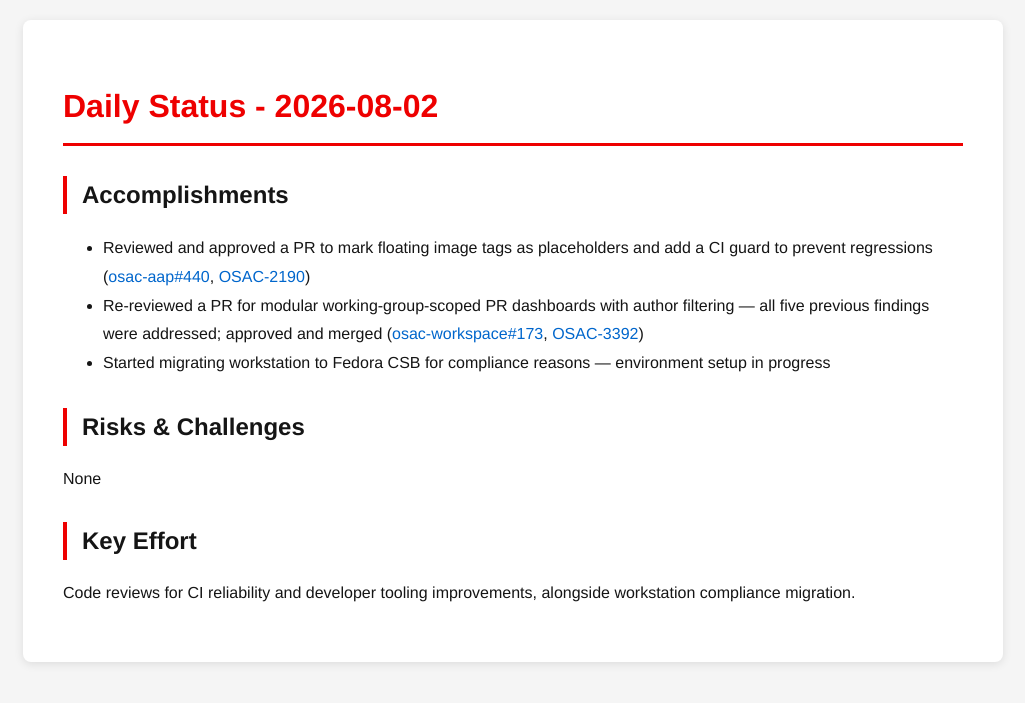
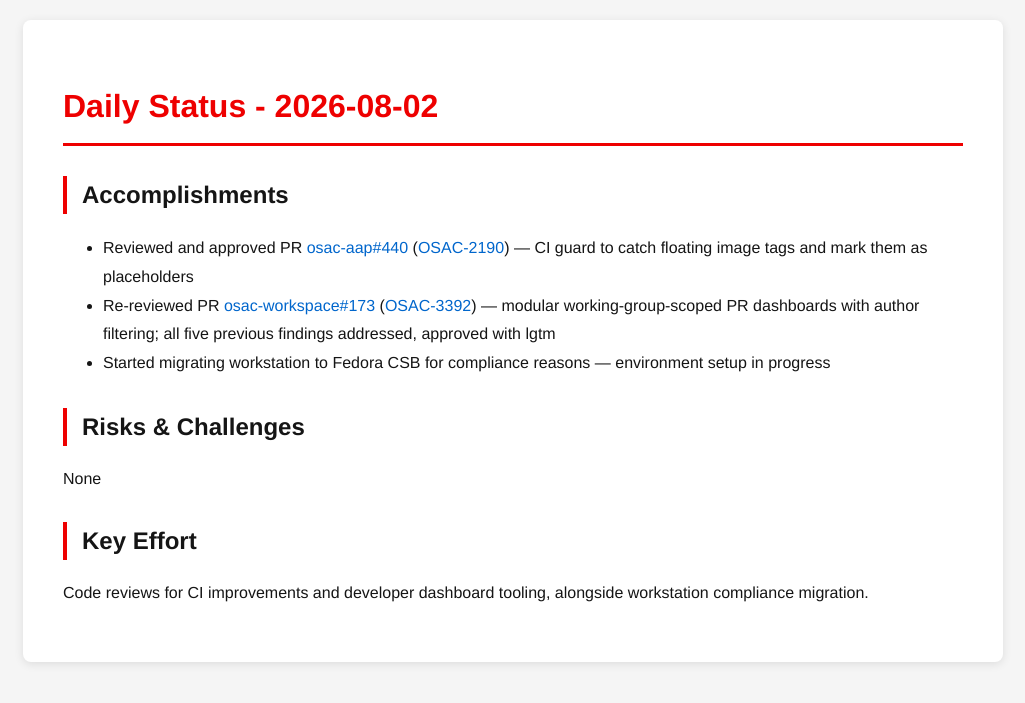
Before and after one commit to tzvatot/daily-status, a Jekyll site: the page built from 2026-08-02.md, in a window 1280 px wide. Shown: the top 703 px of the page, without its empty margins (127-1152 px from the left). Built offline with Jekyll 4.4.1, drawn with Linux system fonts in a browser that asks for light colours.

Commit message:
Daily status update - 2026-08-02

```diff
--- a/2026-08-02.md
+++ b/2026-08-02.md
@@ -7,12 +7,12 @@ date: 2026-08-02
 # Daily Status - 2026-08-02
 
 ## Accomplishments
-- Reviewed and approved a PR to mark floating image tags as placeholders and add a CI guard to prevent regressions ([osac-aap#440](https://github.com/osac-project/osac-aap/pull/440), [OSAC-2190](https://redhat.atlassian.net/browse/OSAC-2190))
-- Re-reviewed a PR for modular working-group-scoped PR dashboards with author filtering — all five previous findings were addressed; approved and merged ([osac-workspace#173](https://github.com/osac-project/osac-workspace/pull/173), [OSAC-3392](https://redhat.atlassian.net/browse/OSAC-3392))
+- Reviewed and approved PR [osac-aap#440](https://github.com/osac-project/osac-aap/pull/440) ([OSAC-2190](https://redhat.atlassian.net/browse/OSAC-2190)) — CI guard to catch floating image tags and mark them as placeholders
+- Re-reviewed PR [osac-workspace#173](https://github.com/osac-project/osac-workspace/pull/173) ([OSAC-3392](https://redhat.atlassian.net/browse/OSAC-3392)) — modular working-group-scoped PR dashboards with author filtering; all five previous findings addressed, approved with lgtm
 - Started migrating workstation to Fedora CSB for compliance reasons — environment setup in progress
 
 ## Risks & Challenges
 None
 
 ## Key Effort
-Code reviews for CI reliability and developer tooling improvements, alongside workstation compliance migration.
+Code reviews for CI improvements and developer dashboard tooling, alongside workstation compliance migration.
```
